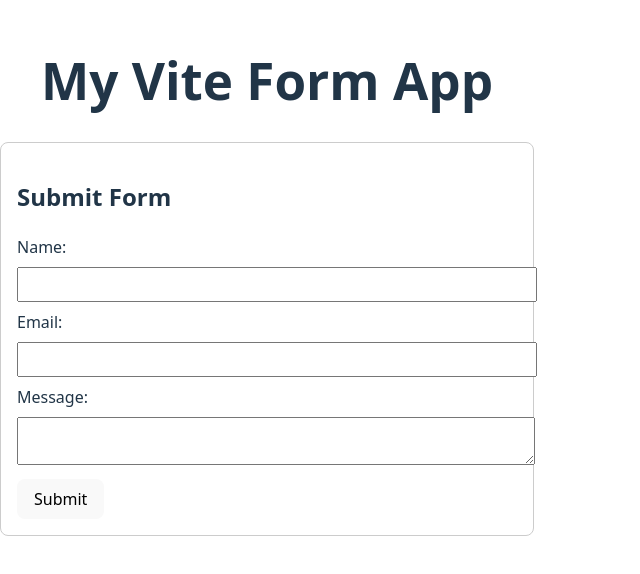
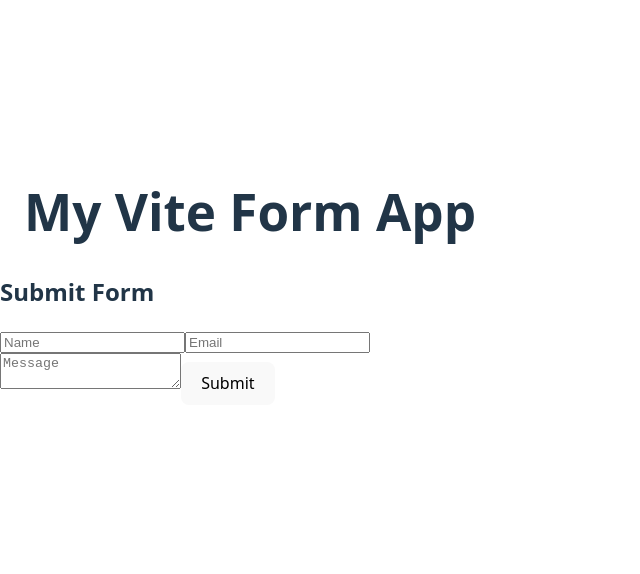
Before and after one commit to Essynjosh/front-vercel, a React app: page / in a window 1280 px wide. Shown: the part 106-680 px from the top of the page, without its empty margins (0-640 px from the left). Built offline with nearby package versions, Linux system fonts and the light colour scheme; the HTML template or start-up script is replaced by a standard one.

Commit message:
Refactor Form component for better layout and accessibility
Refactor form layout and improve accessibility by using placeholders for input fields.

```diff
--- a/src/components/Form.jsx
+++ b/src/components/Form.jsx
@@ -4,9 +4,9 @@ export default function Form() {
   const [name, setName] = useState("");
   const [email, setEmail] = useState("");
   const [message, setMessage] = useState("");
-  const [response, setResponse] = useState(null);
   const [loading, setLoading] = useState(false);
   const [error, setError] = useState(null);
+  const [response, setResponse] = useState(null);
 
   const handleSubmit = async (e) => {
     e.preventDefault();
@@ -19,8 +19,14 @@ export default function Form() {
 
       const res = await fetch(`${API_URL}/api/submit`, {
         method: "POST",
-        headers: { "Content-Type": "application/json" },
-
+        headers: {
+          "Content-Type": "application/json",
+        },
+        body: JSON.stringify({
+          name,
+          email,
+          message,
+        }),
       });
 
       const data = await res.json();
@@ -41,54 +47,38 @@ export default function Form() {
   };
 
   return (
-    <div style={{ maxWidth: 500, margin: "2rem auto", padding: "1rem", border: "1px solid #ccc", borderRadius: 8 }}>
+    <div style={{ maxWidth: 500, margin: "2rem auto" }}>
       <h2>Submit Form</h2>
 
       <form onSubmit={handleSubmit}>
-        <label>
-          Name:
         <input
-            type="text"
+          placeholder="Name"
           value={name}
           onChange={(e) => setName(e.target.value)}
           required
-            style={{ width: "100%", padding: 8, margin: "0.5rem 0" }}
         />
-        </label>
 
-        <label>
-          Email:
         <input
           type="email"
+          placeholder="Email"
           value={email}
           onChange={(e) => setEmail(e.target.value)}
           required
-            style={{ width: "100%", padding: 8, margin: "0.5rem 0" }}
         />
-        </label>
 
-        <label>
-          Message:
         <textarea
+          placeholder="Message"
           value={message}
           onChange={(e) => setMessage(e.target.value)}
-            style={{ width: "100%", padding: 8, margin: "0.5rem 0" }}
         />
-        </label>
 
-        <button type="submit" disabled={loading} style={{ padding: "0.5rem 1rem" }}>
+        <button type="submit" disabled={loading}>
           {loading ? "Submitting..." : "Submit"}
         </button>
       </form>
 
       {error && <p style={{ color: "red" }}>{error}</p>}
-
-      {response && (
-        <div style={{ marginTop: "1rem", padding: "1rem", border: "1px solid green", borderRadius: 8 }}>
-          <strong>Success!</strong>
-          <pre>{JSON.stringify(response, null, 2)}</pre>
-        </div>
-      )}
+      {response && <p style={{ color: "green" }}>Form submitted!</p>}
     </div>
   );
 }
```
Lines whose indentation alone changed are shown as unchanged.
